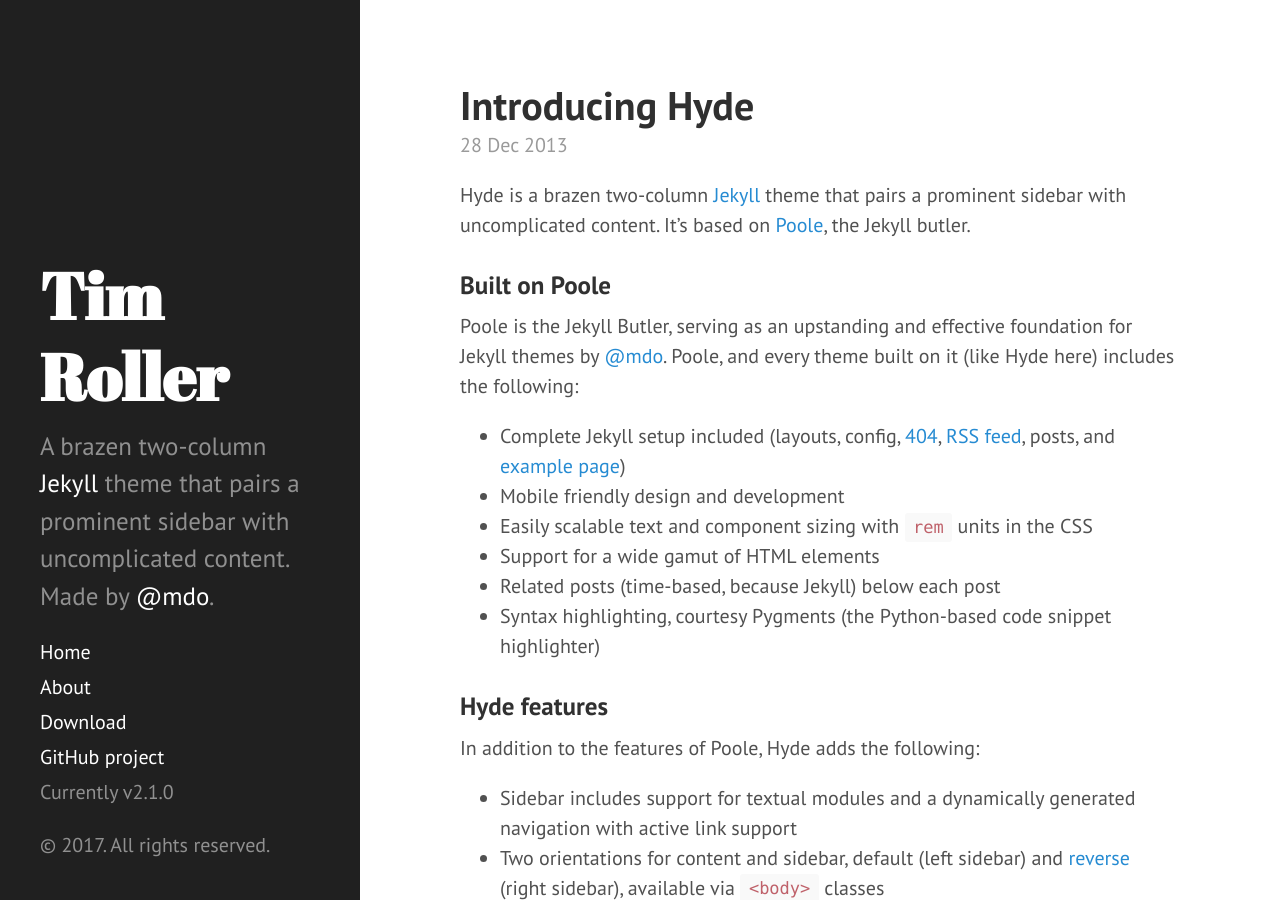
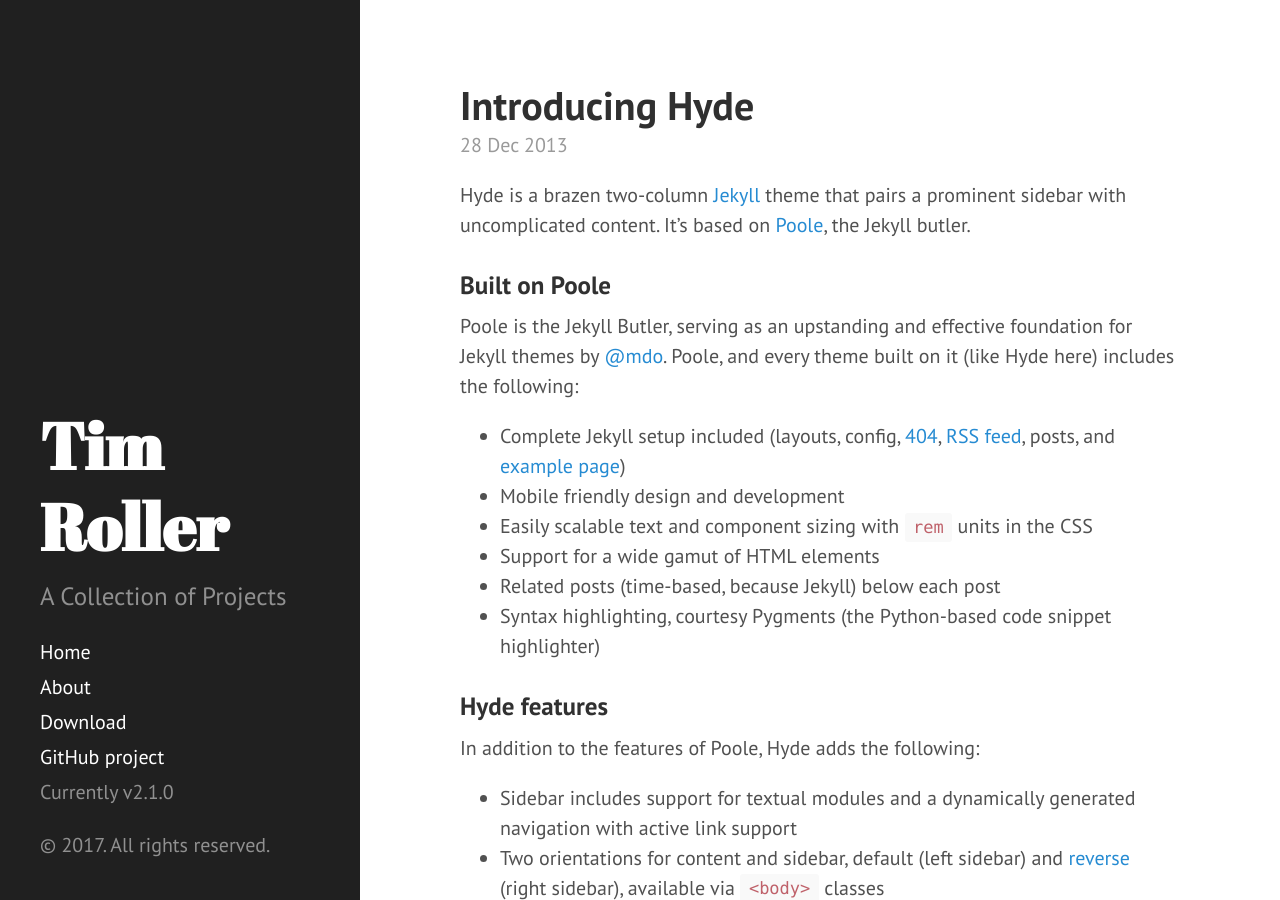
Before and after one commit to TimRoller/TimRoller.github.io, a Jekyll site: the page built from index.html, in a window 1280 px wide and 900 px high. Built offline with Jekyll 4.4.1, drawn with Linux system fonts in a browser that asks for light colours; the list of posts is cut into pages by our own code.

Commit message:
Update _config.yml

```diff
--- a/_config.yml
+++ b/_config.yml
@@ -2,8 +2,8 @@
 # Setup
 title:            Tim Roller
 tagline:          ''
-description:      'A brazen two-column <a href="http://jekyllrb.com" target="_blank">Jekyll</a> theme that pairs a prominent sidebar with uncomplicated content. Made by <a href="https://twitter.com/mdo" target="_blank">@mdo</a>.'
-url:              http://hyde.getpoole.com
+description:      'A Collection of Projects'
+url:
 baseurl:          /
 
 author:
```
